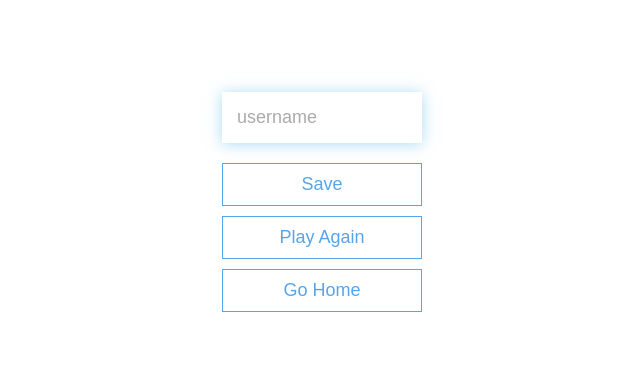
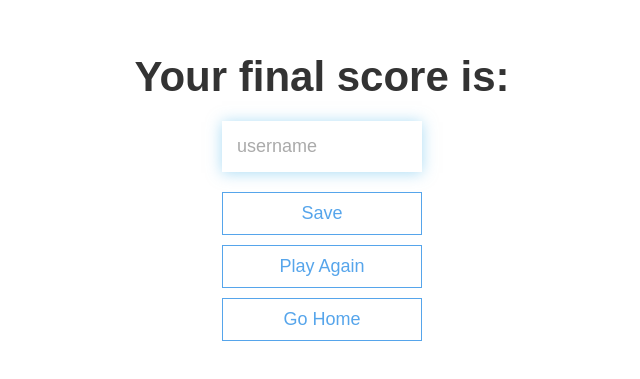
Before and after one commit to caymanh/code-quiz, a plain HTML site: page pages/score.html in a window 1280 px wide. Shown: the part 203-582 px from the top of the page, without its empty margins (318-958 px from the left). Drawn offline with Linux system fonts and the light colour scheme.

Commit message:
updated text content and style on submit score page

```diff
--- a/css/styles.css
+++ b/css/styles.css
@@ -30,7 +30,7 @@ h1 > span {
 
 h2 {
   font-size: 4.2rem;
-  margin-bottom: 4rem;
+  margin-bottom: 1rem;
   font-weight: 700;
 }
 
--- a/pages/score.html
+++ b/pages/score.html
@@ -9,6 +9,7 @@
 <body>
     <div class="container">
         <div id="end" class="flex-center flex-column">
+          <h2>Your final score is:</h2>
           <h1 id="finalScore"></h1>
           <form>
             <input
```
